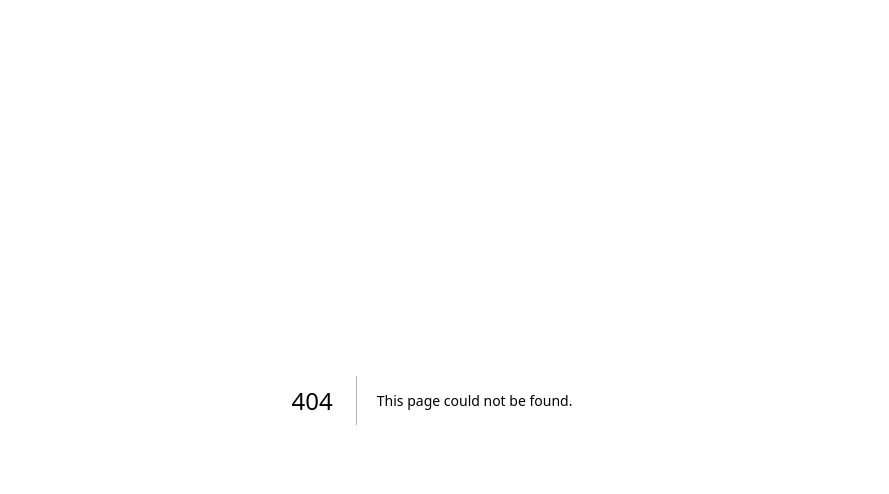
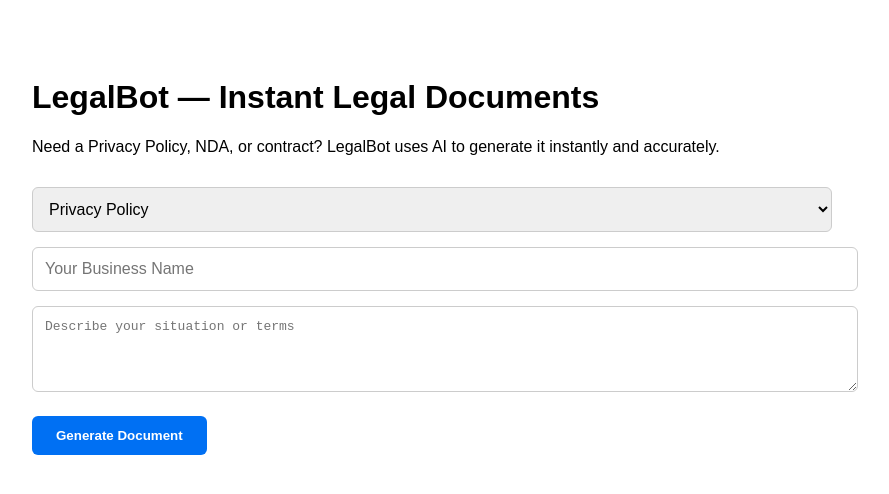
Before and after one commit to GlobalBlockInc/AIOS-frontend, a Next.js app: page /tools/legalbot in a window 1280 px wide. Before the commit this address had no page. Shown: the top 494 px of the page, without its empty margins (208-1097 px from the left). Built offline with nearby package versions, Linux system fonts and the light colour scheme.

Commit message:
Create legalbot.jsx

```diff
--- /dev/null
+++ b/pages/tools/legalbot.jsx
@@ -0,0 +1,82 @@
+import { useState } from "react";
+
+export default function LegalBotPage() {
+  const [docType, setDocType] = useState("Privacy Policy");
+  const [businessName, setBusinessName] = useState("");
+  const [details, setDetails] = useState("");
+  const [result, setResult] = useState("");
+  const [loading, setLoading] = useState(false);
+
+  const generate = async () => {
+    setLoading(true);
+    const res = await fetch("/api/legalbot", {
+      method: "POST",
+      headers: { "Content-Type": "application/json" },
+      body: JSON.stringify({ docType, businessName, details })
+    });
+    const data = await res.json();
+    setResult(data.document);
+    setLoading(false);
+  };
+
+  return (
+    <div style={{ maxWidth: "800px", margin: "auto", padding: "50px 20px", fontFamily: "sans-serif" }}>
+      <h1>LegalBot — Instant Legal Documents</h1>
+      <p>Need a Privacy Policy, NDA, or contract? LegalBot uses AI to generate it instantly and accurately.</p>
+
+      <select value={docType} onChange={e => setDocType(e.target.value)} style={inputStyle}>
+        <option>Privacy Policy</option>
+        <option>Terms of Service</option>
+        <option>NDA</option>
+        <option>Freelance Contract</option>
+        <option>Client Agreement</option>
+      </select>
+
+      <input
+        value={businessName}
+        onChange={e => setBusinessName(e.target.value)}
+        placeholder="Your Business Name"
+        style={inputStyle}
+      />
+
+      <textarea
+        value={details}
+        onChange={e => setDetails(e.target.value)}
+        placeholder="Describe your situation or terms"
+        rows={4}
+        style={inputStyle}
+      />
+
+      <button onClick={generate} style={buttonStyle}>
+        {loading ? "Generating..." : "Generate Document"}
+      </button>
+
+      {result && (
+        <div style={{ marginTop: "30px", background: "#f9f9f9", padding: "20px", borderRadius: "8px" }}>
+          <h3>{docType}</h3>
+          <pre style={{ whiteSpace: "pre-wrap" }}>{result}</pre>
+        </div>
+      )}
+    </div>
+  );
+}
+
+const inputStyle = {
+  width: "100%",
+  padding: "12px",
+  marginTop: "15px",
+  fontSize: "1em",
+  borderRadius: "6px",
+  border: "1px solid #ccc"
+};
+
+const buttonStyle = {
+  marginTop: "20px",
+  padding: "12px 24px",
+  backgroundColor: "#0070f3",
+  color: "#fff",
+  fontWeight: "bold",
+  border: "none",
+  borderRadius: "6px",
+  cursor: "pointer"
+};
```
